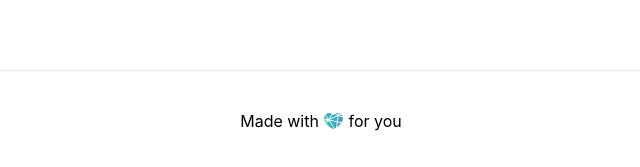
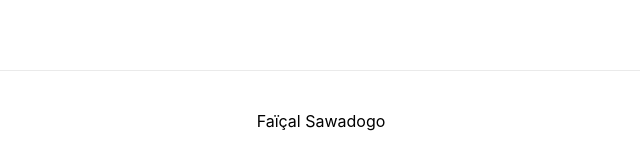
Before and after one commit to afsawadogo/sawadogo, a Next.js app: page / in a window 1280 px wide. Shown: the part 630-797 px from the top of the page, without its empty margins (319-959 px from the left). Built offline with nearby package versions, Linux system fonts and the light colour scheme.

Commit message:
Update Footer.js

```diff
--- a/components/Footer.js
+++ b/components/Footer.js
@@ -4,7 +4,7 @@ export default function Footer() {
   return (
     <>
       <footer className={styles.footer}>
-        Made with <img src="/netliheart.svg" alt="Netlify Logo" className={styles.logo} /> for you
+        Faïçal Sawadogo
       </footer>
     </>
   )
```
